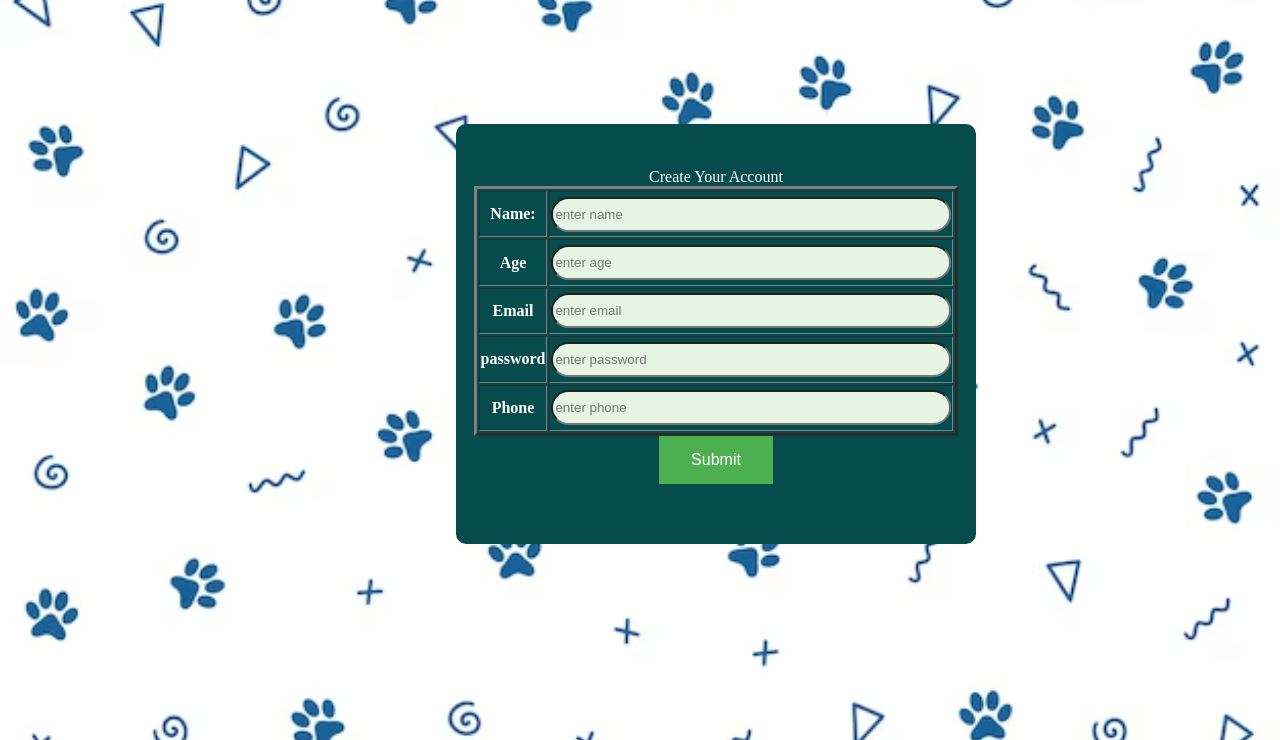
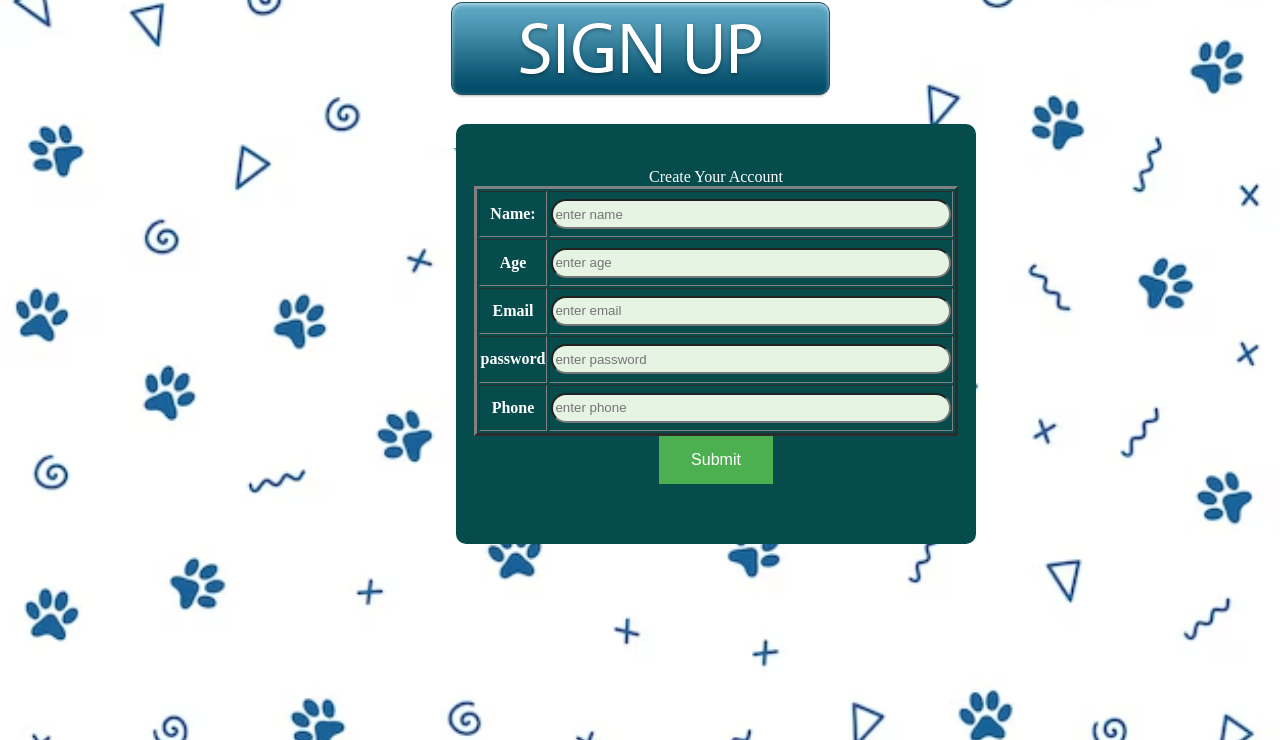
Before and after one commit to aryansourceCode/web, a plain HTML site: page project1.html in a window 1280 px wide. Shown: the part 60-800 px from the top of the page. Drawn offline with Linux system fonts and the light colour scheme.

Commit message:
Update project1.html

```diff
--- a/project1.html
+++ b/project1.html
@@ -8,31 +8,33 @@
     <body>
 
 
-        <center><h1><div>Furry Paws</div></h1></center>
+        <center><img src="signhead.webp"></center>
+
         <center><div id="login">
-            <form action="file:///C:/Users/aryan/OneDrive/Desktop/apni%20kaksha/project.html">
+            <form action="http://localhost:3000/submitForm" method="post">
+
                 <table border=3px id="tab">
                     <caption>Create Your Account</caption>
                     <tr><th>
                         Name:
                     </th>
-                    <th><input type="text" id="name" placeholder="enter name"/></th>
+                    <th><input type="text" name="name" placeholder="enter name"/></th>
                 </tr>
                 <tr>
                     <th>Age</th>
-                    <th><input type="text" id="age" placeholder="enter age"/></th>
+                    <th><input type="text" name="age" placeholder="enter age"/></th>
                 </tr>
                 <tr>
                     <th>Email</th>
-                    <td><input type="email" id="email" placeholder="enter email"/></td>
+                    <td><input type="email" name="email" placeholder="enter email"/></td>
                 </tr>
                 <tr>
                     <th>password</th>
-                    <td><input type="password" id="pass" placeholder="enter password"/></td>
+                    <td><input type="password" name="pass" placeholder="enter password"/></td>
                 </tr>
                 <tr>
                     <th>Phone</th>
-                    <td><input type="text" id="phn" placeholder="enter phone"/></td>
+                    <td><input type="text" name="phn" placeholder="enter phone"/></td>
                 </tr>
                 </table>
                 <button type="submit">Submit</button>
```
